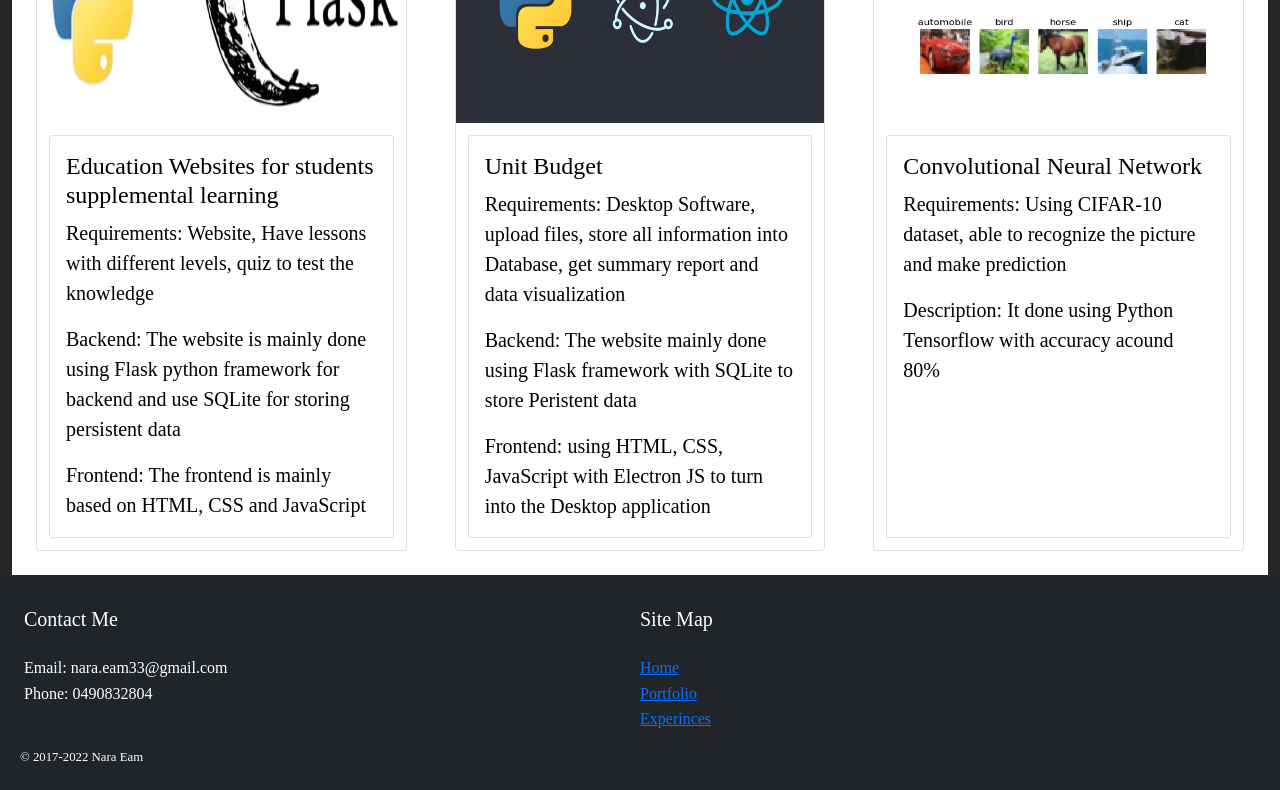
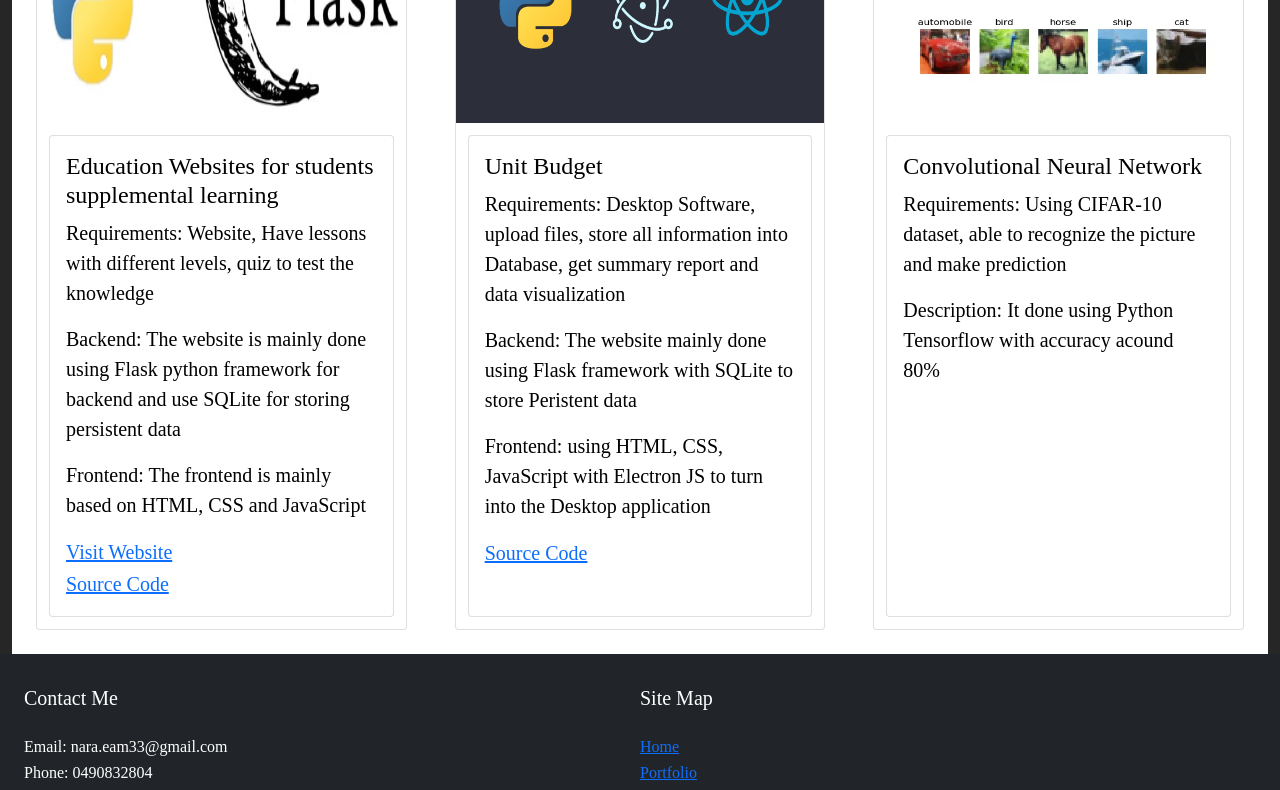
Before and after one commit to Sameam/sameam.github.io, a React (Create React App) app: page /portfolio in a window 1280 px wide. Shown: the part 398-1188 px from the top of the page. Built offline with nearby package versions, Linux system fonts and the light colour scheme; a web font is replaced by a local one.

Commit message:
add link and source code

```diff
--- a/src/components/Card.js
+++ b/src/components/Card.js
@@ -14,6 +14,8 @@ const Card = ({data}) => {
                 <p className="card-text">Requirements: {item.requirement}</p>
                 {item.backend ? <p className="card-text">Backend: {item.backend}</p> : <p className="card-text">Description: {item.description}</p>}
                 {item.frontend ? <p className="card-text">Frontend: {item.frontend}</p> : <p></p>}
+                {item.url ? <a href={item.url}>Visit Website</a> : <a></a>}
+                {item.source_code ? <a className='card-text' href={item.source_code}>Source Code</a> : <a></a>}
               </div>
             </div>
             </div>
--- a/src/components/Home.js
+++ b/src/components/Home.js
@@ -18,9 +18,9 @@ const Home = () => {
       <p>I'm Nara Eam, from Cambodia. </p>
       <p>I'm graduated from Univerity in Western Australia. I love programming, reading books and listening to musics.</p>
       <p>Feel free to get contact or take a look at my portfolio for further understanding</p>
-      <button className='btn btn-outline-info text-center' style={{marginBottom:'10px'}}>
-        <Link to="footer" smooth={true}>Contact</Link>
-      </button>
+      <Link to="footer" smooth={true}>
+        <button className='btn btn-outline-info text-center' style={{marginBottom:'10px'}}>Contact</button>
+      </Link>
       <a href={Resume} target="_blank" rel="noopener noreferrer" download="nara_eam_resume.pdf">
         <button className='btn btn-outline-info text-center' style={{marginBottom:'10px',float:"right"}}>Download PDF</button>
       </a>
--- a/src/project.js
+++ b/src/project.js
@@ -8,6 +8,8 @@ const project = [
     "requirement":"Website, Have lessons with different levels, quiz to test the knowledge ",
     "backend":"The website is mainly done using Flask python framework for backend and use SQLite for storing persistent data",
     "frontend":"The frontend is mainly based on HTML, CSS and JavaScript",
+    "url":"https://statistic-study.herokuapp.com",
+    "source_code":"https://github.com/Sameam/Project2",
     "image":flask
   },
   {
@@ -15,6 +17,7 @@ const project = [
     "requirement":"Desktop Software, upload files, store all information into Database, get summary report and data visualization",
     "backend":"The website mainly done using Flask framework with SQLite to store Peristent data",
     "frontend":"using HTML, CSS, JavaScript with Electron JS to turn into the Desktop application",
+    "source_code":"https://github.com/WentworthJin/Unit_Budget_Planner",
     "image":electron
   },
   {
@@ -26,5 +29,4 @@ const project = [
 ]
 
 
-
 export default project
```
